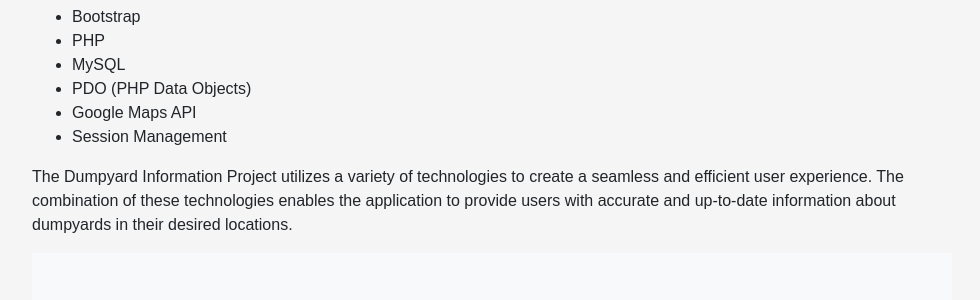
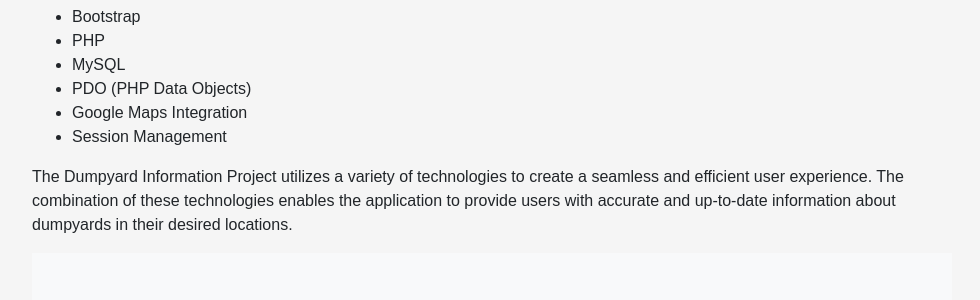
Before and after one commit to Tioluwanilowo/1st-and-2nd-PHP-Project, a PHP site: page / in a window 1280 px wide. Shown: the part 1757-2057 px from the top of the page, without its empty margins (148-1128 px from the left). Run offline with PHP 8.4, Linux system fonts and the light colour scheme; some libraries are stand-ins or nearby versions.

Commit message:
chaged google maps api to google map integration

```diff
--- a/dumpyard/features.php
+++ b/dumpyard/features.php
@@ -86,7 +86,7 @@
                 <li>PHP</li>
                 <li>MySQL</li>
                 <li>PDO (PHP Data Objects)</li>
-                <li>Google Maps API</li>
+                <li>Google Maps Integration</li>
                 <li>Session Management</li>
             </ul>
             <p>
--- a/dumpyard/index.php
+++ b/dumpyard/index.php
@@ -59,7 +59,7 @@
                 <li>PHP</li>
                 <li>MySQL</li>
                 <li>PDO (PHP Data Objects)</li>
-                <li>Google Maps API</li>
+                <li>Google Maps Integration</li>
                 <li>Session Management</li>
             </ul>
             <p>
```
